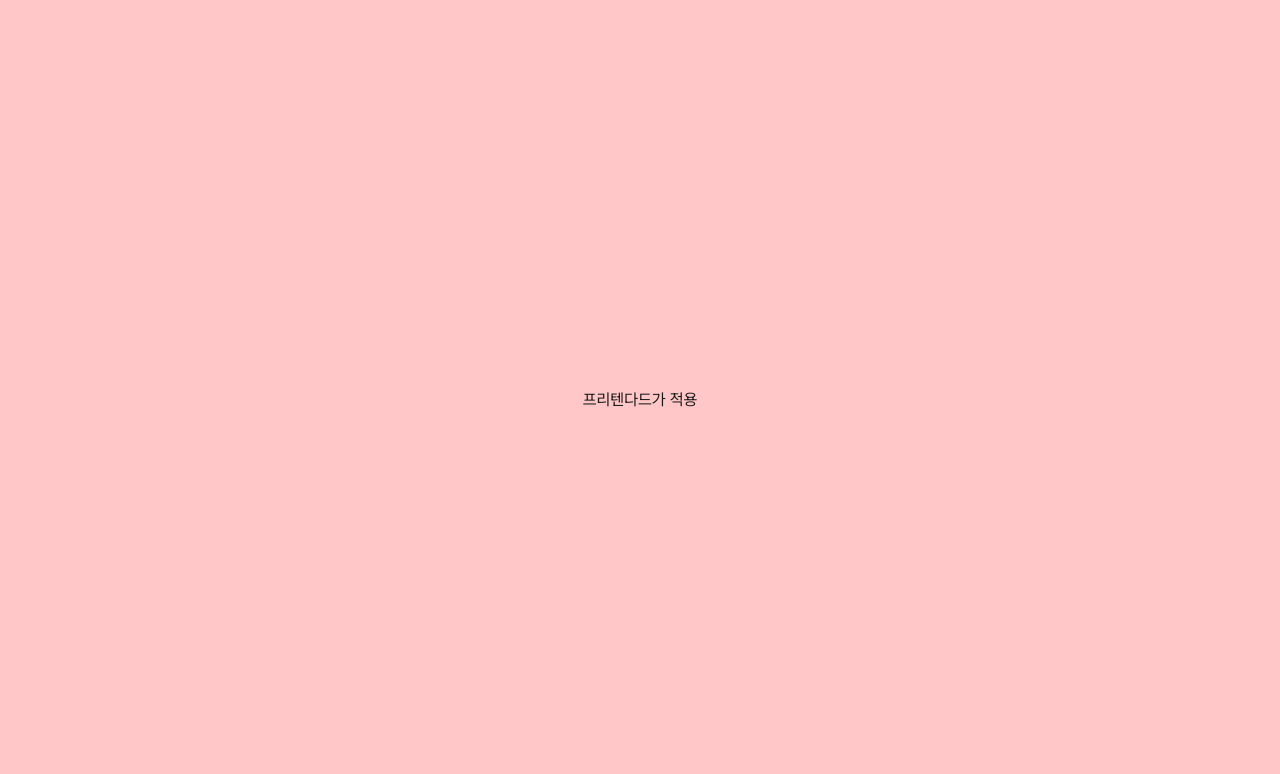
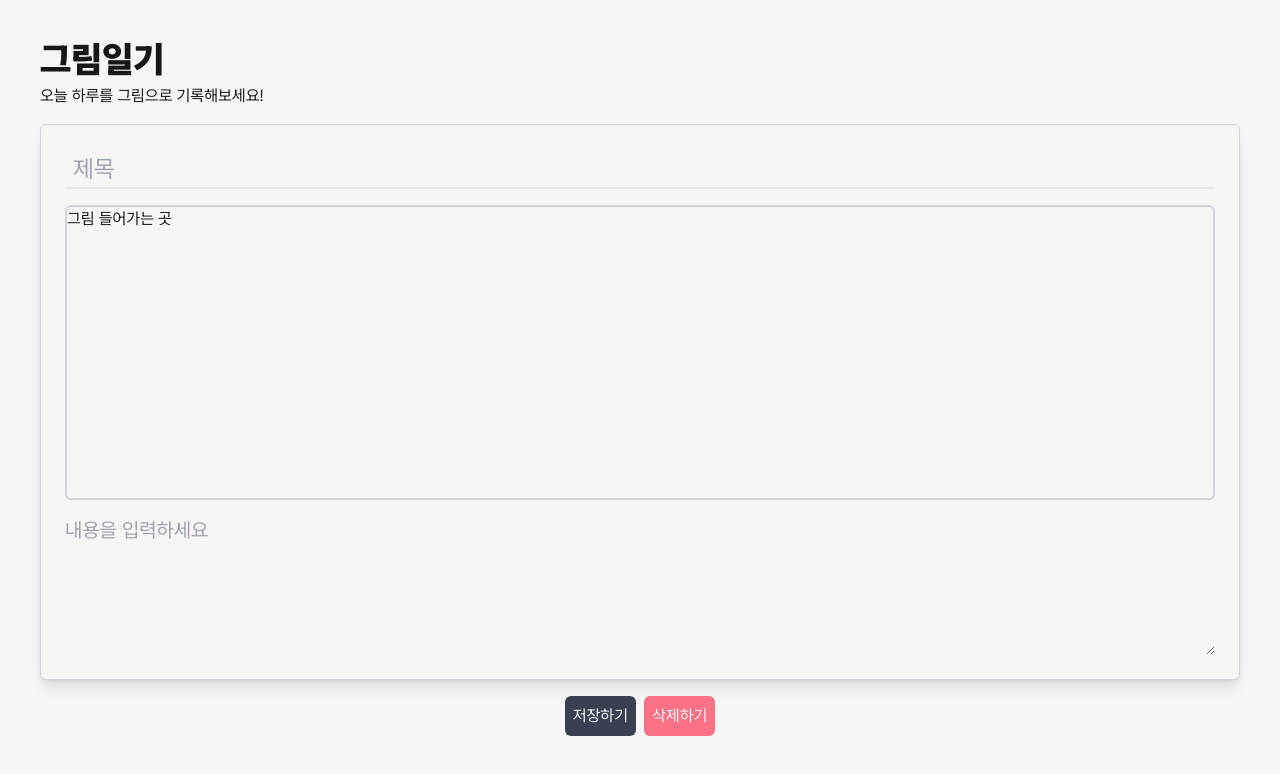
Before and after one commit to root-zero-o/picture-diary, a Next.js app: page / in a window 1280 px wide. Shown: the top 774 px of the page. Built offline with nearby package versions, Linux system fonts and the light colour scheme.

Commit message:
feat: 일기 페이지 UI 구현 #2

```diff
--- a/src/app/globals.css
+++ b/src/app/globals.css
@@ -8,7 +8,7 @@
   --main-white: #f6f6f6;
   --main-purple: #8785a2;
 
-  --background: #ffc7c7;
+  --background: #f6f6f6;
   --foreground: #171717;
 }
 
--- a/src/app/page.tsx
+++ b/src/app/page.tsx
@@ -1,8 +1,36 @@
 export default function Home() {
   return (
-    <div className="flex items-center justify-center min-h-screen font-pretendard">
-      <main className="flex flex-col gap-8 row-start-2 items-center sm:items-start ">
-        프리텐다드가 적용
+    <div className=" flex h-screen  font-pretendard">
+      <main className="w-full h-full flex flex-col items-center p-10 pb-16 gap-4">
+        <div className="flex flex-col gap-1 w-full">
+          <h1 className="font-black text-4xl">그림일기</h1>
+          <h4>오늘 하루를 그림으로 기록해보세요!</h4>
+        </div>
+        <div className="w-full h-full flex flex-col gap-4 border-gray-300 border-[1px] rounded-md shadow-lg p-6">
+          <div className="w-full flex">
+            <input
+              className="w-full h-10 p-2 border-b-2 bg-transparent text-2xl focus:ring-0 focus:outline-none"
+              placeholder="제목"
+              spellCheck="false"
+            />
+          </div>
+          <div className="w-full h-full border-gray-300 border-2 rounded-md">
+            그림 들어가는 곳
+          </div>
+          <textarea
+            placeholder="내용을 입력하세요"
+            spellCheck="false"
+            className="w-full h-60 bg-transparent text-xl focus:ring-0 focus:outline-none"
+          />
+        </div>
+        <div className="flex gap-2">
+          <button className="bg-gray-700 text-[var(--main-white)] w-fit p-2 rounded-md">
+            저장하기
+          </button>
+          <button className="bg-rose-400 text-[var(--main-white)] w-fit p-2 rounded-md">
+            삭제하기
+          </button>
+        </div>
       </main>
     </div>
   );
```
